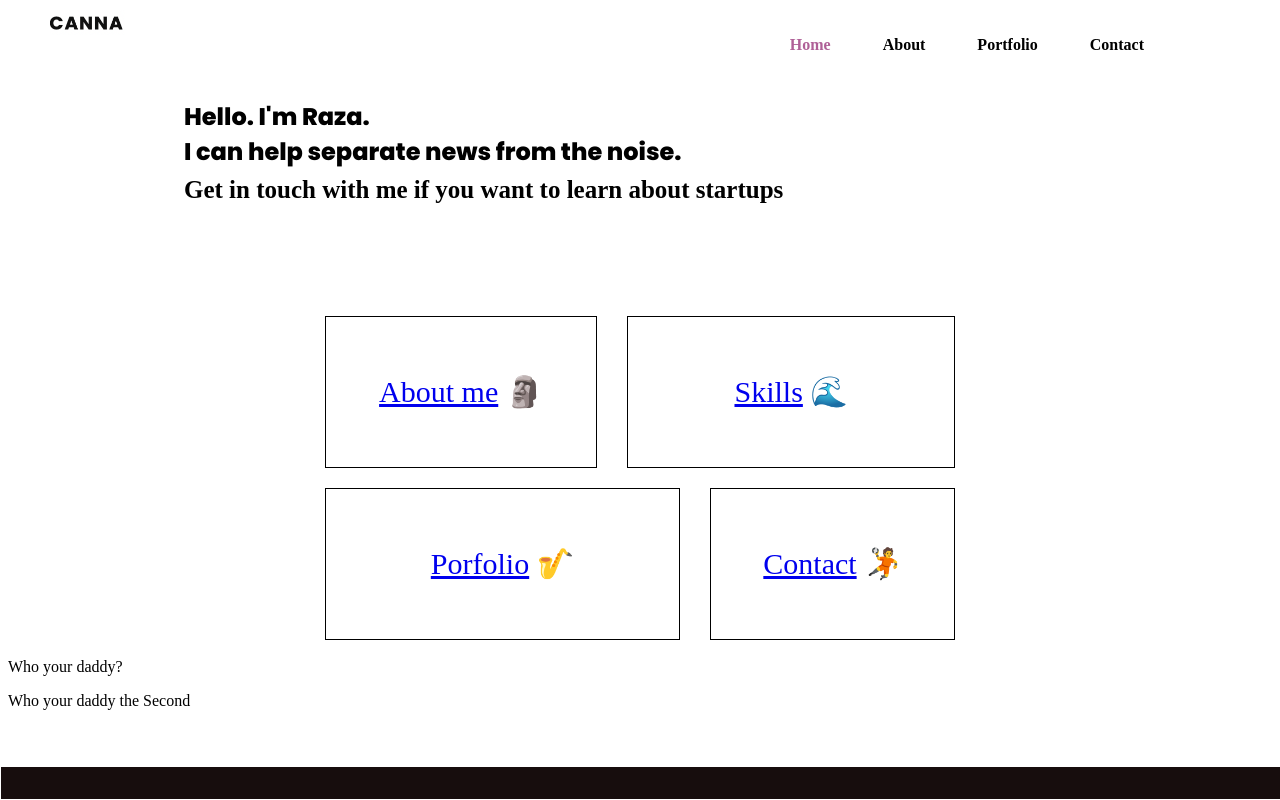
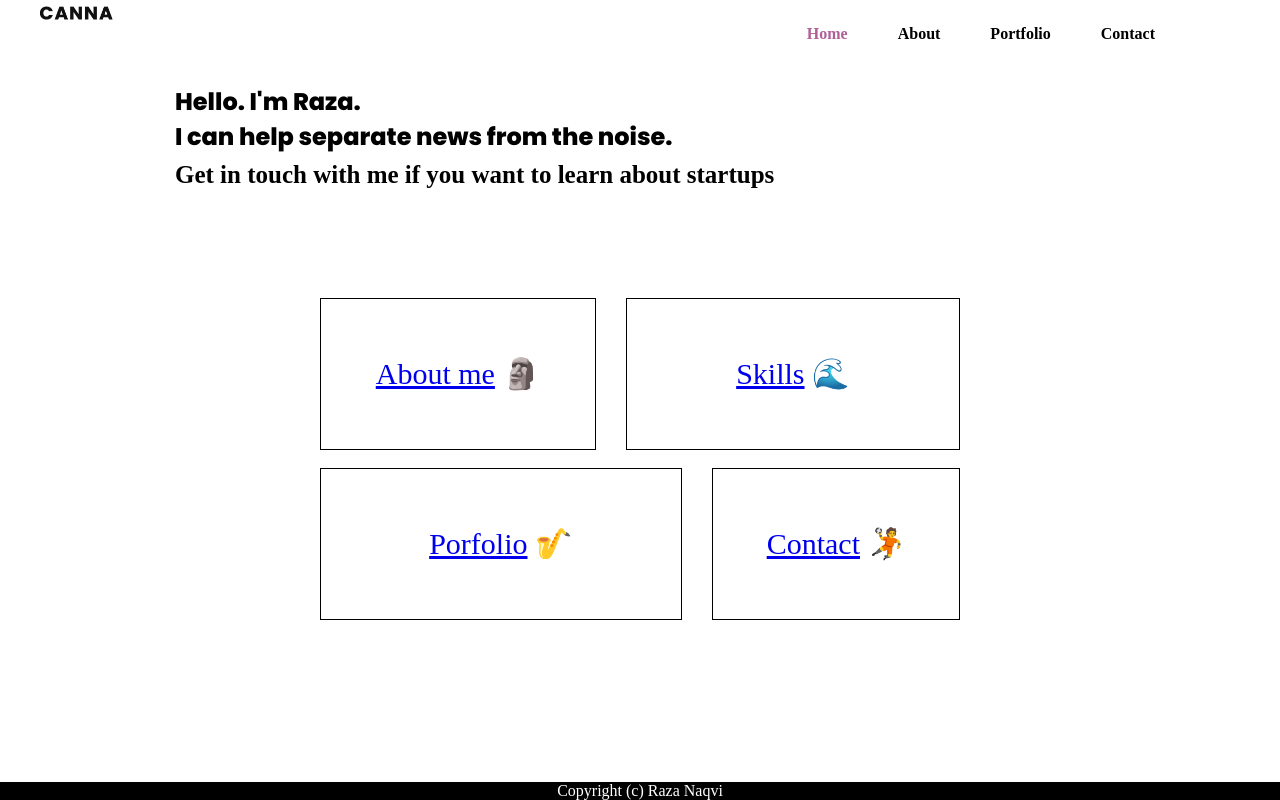
Before and after one commit to Japunki/25June22, a plain HTML site: page index.html in a window 1280 px wide. Drawn offline with Linux system fonts and the light colour scheme.

Commit message:
added footer

```diff
--- a/index.html
+++ b/index.html
@@ -10,7 +10,7 @@
 <link href="https://fonts.googleapis.com/css2?family=Poppins:wght@800&display=swap" rel="stylesheet">
     <link rel="stylesheet" href="style.css">
 </head>
-<body>
+<body class="body">
 <div class="flex_container_1">
     <div class="flex_container_1_logo">
         <img src="logo.png" class="logo"/>
@@ -39,8 +39,9 @@
 <div class="bottom_left_image"><a href="empty">Contact</a> &#129342</div>
 </div>
 </div>
-<p>Who your daddy?</p>
-<p>Who your daddy the Second</p>
-<div class="footer"><p><Footer</p></div>
+<footer style="position: absolute; bottom: 0px; width: 100%; background-color: black;">
+    <div>Copyright (c) Raza Naqvi</div>
+  </footer>
+<!-- <div class="footer"><p><Footer</p></div> -->
 </body>
 </html>
--- a/style.css
+++ b/style.css
@@ -1,5 +1,7 @@
-div {
-    border: 1px solid white;
+
+.body {
+    margin: 0px;
+    padding: 0px;
 }
 .flex_container_1 {
     font: 100;
@@ -105,14 +107,17 @@ margin-right: 30px;
     padding-top: 15vh;
     width: 50%;
     margin: auto;
+    margin-bottom: 50px;
 }
 .footer {
-    display: flex;
-    background-color:rgb(23, 13, 13);
-    color:  white;
+    position: relative;
+    height: 50px;
+    background-color: red;
+    bottom: 0px;
+    padding: 25px;
+}
+
+footer > div {
+    color: white;
     text-align: center;
-    position: fixed;
-    left: 0;
-    bottom: 0;
-    width: 100%
 }
```
